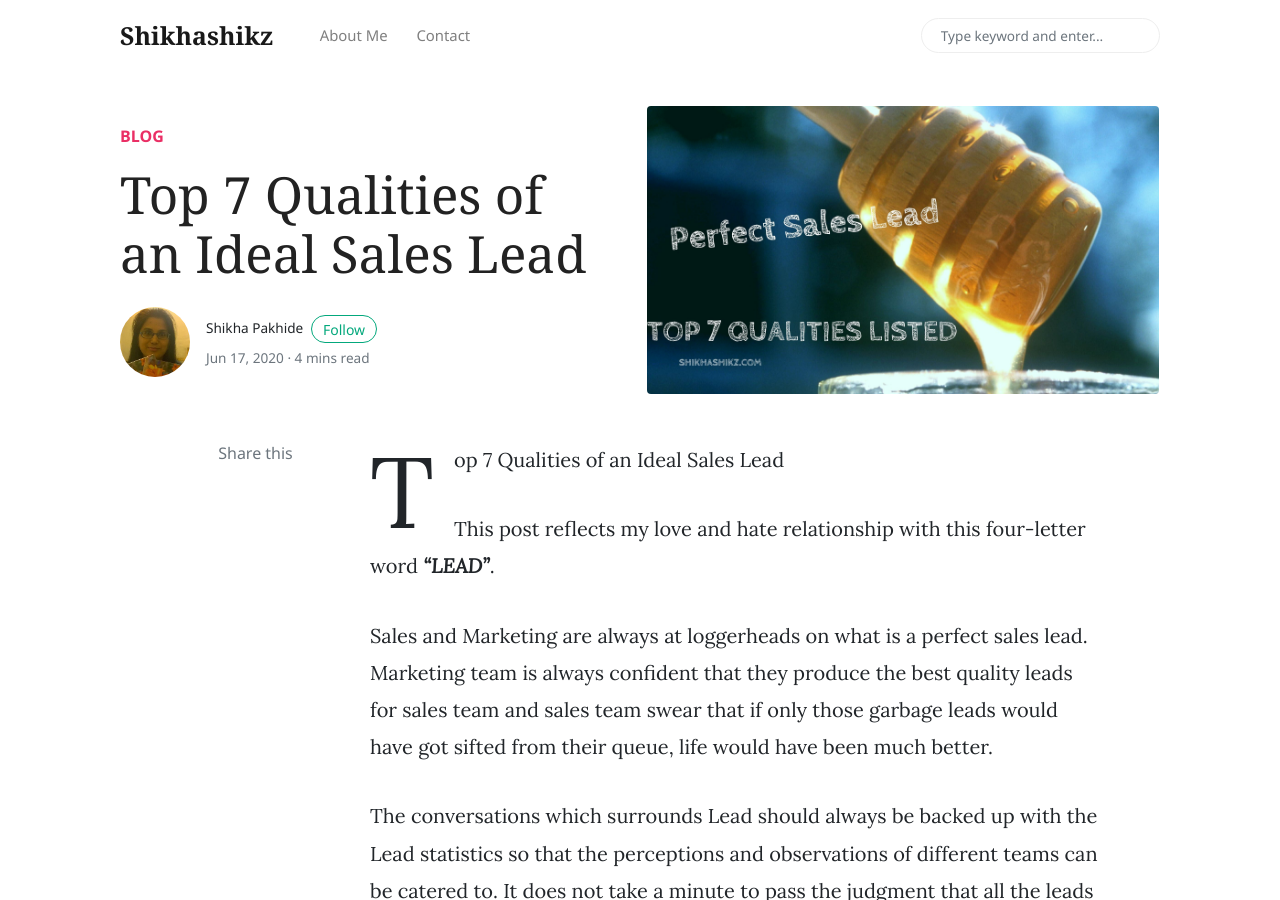
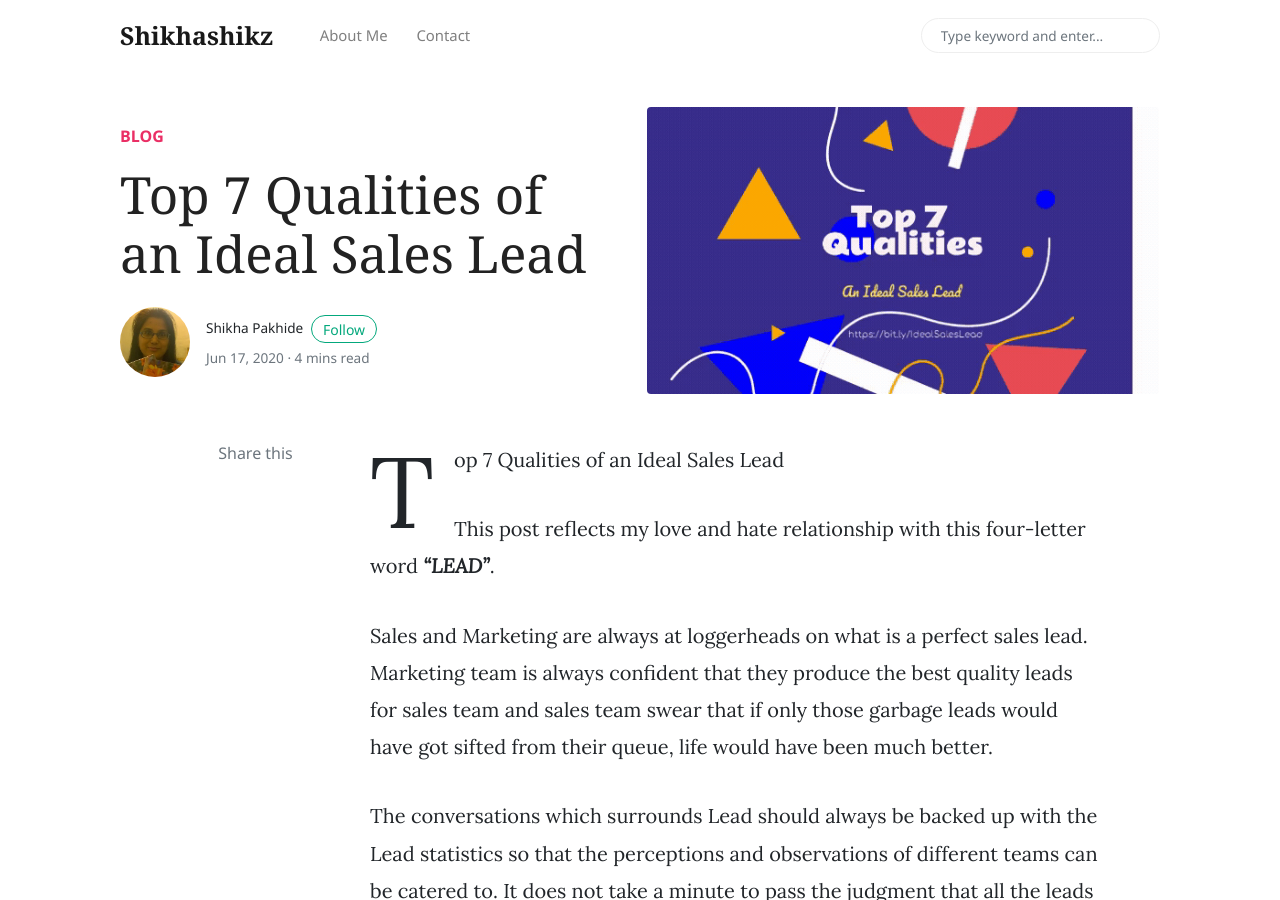
Before and after one commit to shikhashikz/shikhashikz.github.io, a Jekyll site: the page built from _posts/2020-06-17-top-7-qualities-of-a-sales-lead.md, in a window 1280 px wide and 900 px high. Built offline with Jekyll 4.4.1, drawn with Linux system fonts in a browser that asks for light colours; nearby versions of some CDN libraries; comment, search, counter and statistics services are not loaded.

Commit message:
Update 2020-06-17-top-7-qualities-of-a-sales-lead.md

```diff
--- a/_posts/2020-06-17-top-7-qualities-of-a-sales-lead.md
+++ b/_posts/2020-06-17-top-7-qualities-of-a-sales-lead.md
@@ -3,7 +3,7 @@ layout: post
 title: Top 7 Qualities of an Ideal Sales Lead
 category: blog
 keywords: blog writing author shikhashikz saleslead leadmanagement demandgeneration
-image: assets/images/Perfect Sales Lead.jpg
+image: assets/images/Top_7_Qualities.gif
 ---
 
 Top 7 Qualities of an Ideal Sales Lead
```
